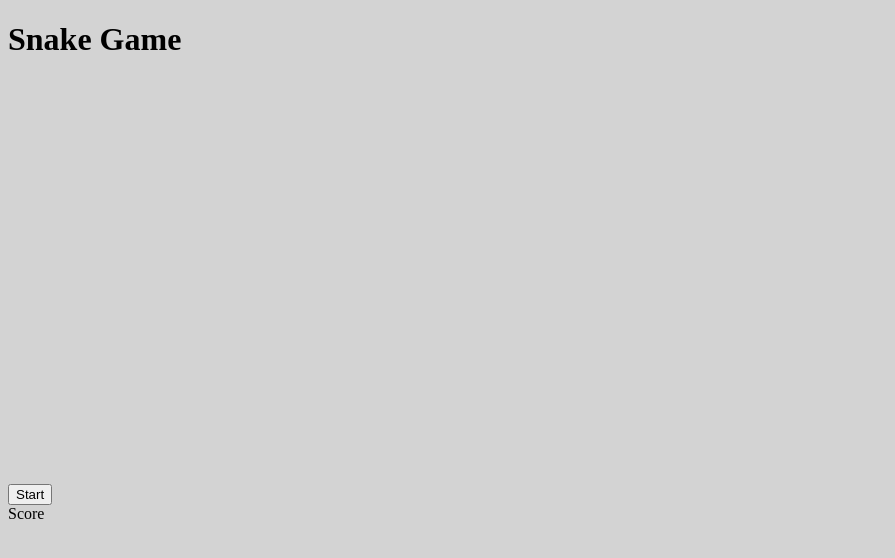
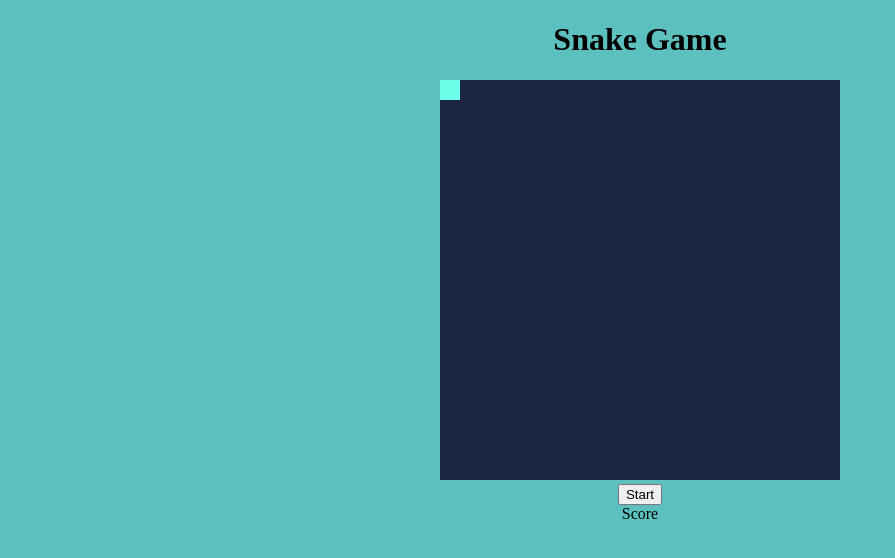
Before and after one commit to AaronDizon/Game, a plain HTML site: page index.html in a window 1280 px wide. Shown: the whole page, without its empty margins (0-895 px from the left). Drawn offline with Linux system fonts and the light colour scheme.

Commit message:
added a rectangle and made some styling

```diff
--- a/index.html
+++ b/index.html
@@ -12,7 +12,7 @@
     <div id="gameContainer">
         <h1 id='Title'>Snake Game</h1>
         <h4 id='description'></h4>
-        <canvas id='gameSpace' width='400' height='400'></canvas>
+        <canvas id='canvas' width='400' height='400'></canvas>
         <div id='container1'>
             <button id='start'>Start</button>
             <div id='score'>
--- a/scripts/main.js
+++ b/scripts/main.js
@@ -1 +1,46 @@
 console.log("hello")
+
+//----------iModel
+//----------Glue (connection to the View - DOM)
+
+const canvas = document.querySelector("#canvas")
+const ctx = canvas.getContext('2d');
+
+//----------Constants (lookup data structures - that don't change)
+
+//----------State Variables (state is the data that changes as program runs)
+ctx.fillStyle='#6FFFE9';
+ctx.fillRect(0, 0, 20, 20);
+//make a class with the
+
+//----------View
+//----------Cache (to remember) DOM Elements (if they are "touched" more than once)
+
+
+//----------Event Listeners
+//keydown
+
+
+//----------CONTROLLER  (Functions)
+//control movement
+    //once key is pressed, looks for which key is pressed and then change direction accordingly
+//create random objects on the gameSpace
+    //use Math.random() with regards to the canvas length and height
+//detect collision of snake head to objects
+    //if collision is with object on gameSpace, then append that object to the body
+    //if collision is with body, then game over
+//
+
+//----------initialize all state, then call render (means to display or visualize data
+initialize();
+
+
+function initialize() {
+
+
+  render();
+}
+
+function render () { //this is the game loop
+
+}
--- a/styles/main.css
+++ b/styles/main.css
@@ -1,3 +1,18 @@
 body{
-    background-color: lightgray;
+    margin:0;
+    height: 0;
+    background-color: #5BC0BE;
+    text-align:center;
+
 }
+#gameContainer {
+
+
+}
+#canvas {
+    background-color: #1C2541
+}
+#score {
+    display: flex;
+    justify-content: center;
+}
```
